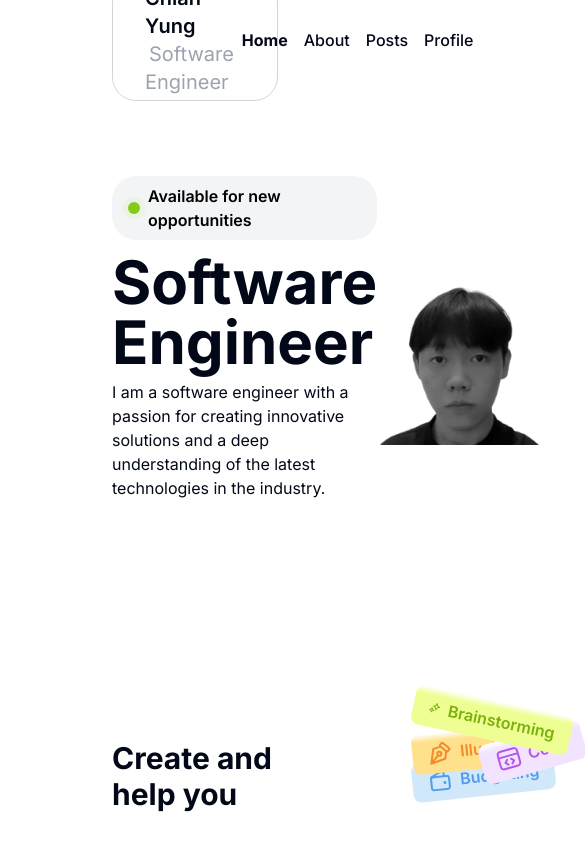
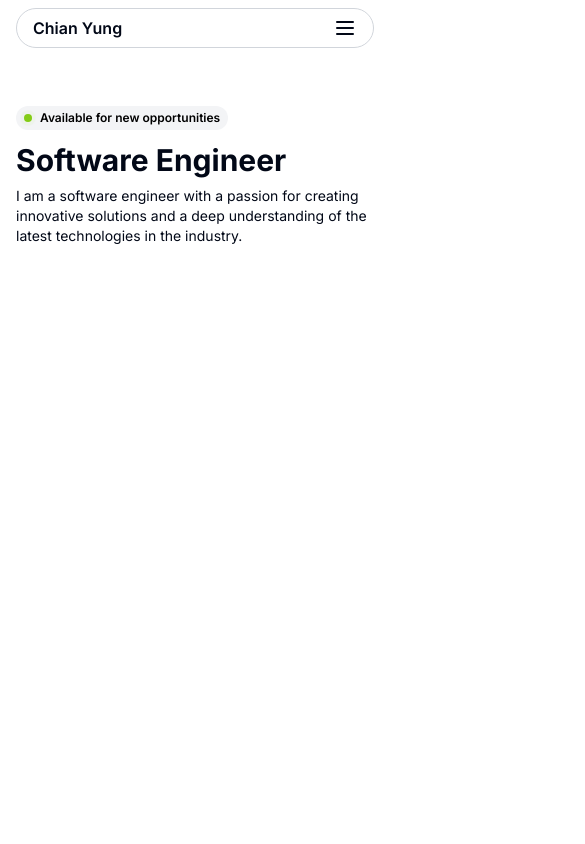
Before and after one commit to chianyungcode/portfolio-chian, a Next.js app: page / in a window 390 px wide. Shown: the top 844 px of the page, 585 px wide, since content can reach past the window. Built offline with nearby package versions, Linux system fonts and the light colour scheme.

Commit message:
feat: create responsive hero and navbar for mobile

```diff
--- a/app/page.tsx
+++ b/app/page.tsx
@@ -9,9 +9,9 @@ const HomePage = () => {
   return (
     <>
       <Hero />
-      <KeySelling />
+      {/* <KeySelling />
       <TechSection />
-      <FooterCTA />
+      <FooterCTA /> */}
     </>
   );
 };
--- a/components/FooterCTA.tsx
+++ b/components/FooterCTA.tsx
@@ -2,6 +2,7 @@ import { BsGithub, BsLinkedin, BsTwitterX } from "react-icons/bs";
 import { FaFacebook } from "react-icons/fa";
 import ButtonGlow from "./small-components/ButtonGlow";
 import Modal from "./Modal";
+import Link from "next/link";
 
 const FooterCTA = () => {
   return (
@@ -35,18 +36,30 @@ const FooterCTA = () => {
           </div>
           <div className="space-y-2">
             <div className="flex gap-x-4">
-              <div className="w-14 h-14 rounded-full border border-gray-200 flex items-center justify-center">
+              <Link
+                href="https://facebook.com"
+                className="w-14 h-14 rounded-full border border-gray-200 flex items-center justify-center"
+              >
                 <FaFacebook size={28} />
-              </div>
-              <div className="w-14 h-14 rounded-full border border-gray-200 flex items-center justify-center">
+              </Link>
+              <Link
+                href="https://github.com/chianyungcode"
+                className="w-14 h-14 rounded-full border border-gray-200 flex items-center justify-center"
+              >
                 <BsGithub size={28} />
-              </div>
-              <div className="w-14 h-14 rounded-full border border-gray-200 flex items-center justify-center">
+              </Link>
+              <Link
+                href="https://twitter.com"
+                className="w-14 h-14 rounded-full border border-gray-200 flex items-center justify-center"
+              >
                 <BsTwitterX size={28} />
-              </div>
-              <div className="w-14 h-14 rounded-full border border-gray-200 flex items-center justify-center">
+              </Link>
+              <Link
+                href="https://linked.in"
+                className="w-14 h-14 rounded-full border border-gray-200 flex items-center justify-center"
+              >
                 <BsLinkedin size={28} />
-              </div>
+              </Link>
             </div>
           </div>
         </div>
--- a/components/Hero.tsx
+++ b/components/Hero.tsx
@@ -3,18 +3,18 @@ import React from "react";
 
 const Hero = () => {
   return (
-    <section className="max-w-[1440px] px-[112px] py-[96px] mx-auto space-y-12 mt-20 flex items-center justify-between">
+    <section className="max-w-[1440px] lg:px-[112px] lg:py-[96px] lg:mx-auto space-y-12 mt-12 lg:mt-20 flex py-[3.5rem] px-4 items-center justify-between">
       <div className="space-y-3">
-        <div className="px-4 py-2 bg-gray-100 text-black font-semibold rounded-3xl inline-flex gap-x-2 items-center">
-          <span className="relative flex h-3 w-3">
+        <div className="lg:px-4 lg:py-2 px-2 py-1 bg-gray-100 text-black font-semibold rounded-3xl inline-flex gap-x-2 items-center">
+          <span className="relative flex w-2 h-2 lg:h-3 lg:w-3">
             <span className="animate-ping absolute inline-flex h-full w-full rounded-full bg-lime-400 opacity-75"></span>
-            <span className="relative inline-flex rounded-full h-3 w-3 bg-lime-500"></span>
+            <span className="relative inline-flex rounded-full w-2 h-2 lg:h-3 lg:w-3 bg-lime-500"></span>
           </span>
-          <p>Available for new opportunities</p>
+          <p className="text-xs lg:text-xl">Available for new opportunities</p>
         </div>
         <div className="space-y-2">
-          <h1 className="text-6xl font-bold">Software Engineer</h1>
-          <p className="max-w-xl">
+          <h1 className="lg:text-6xl text-3xl font-bold">Software Engineer</h1>
+          <p className="max-w-xl text-sm">
             I am a software engineer with a passion for creating innovative
             solutions and a deep understanding of the latest technologies in the
             industry.
@@ -23,7 +23,7 @@ const Hero = () => {
       </div>
       <Image
         src="/assets/images/image-profile-hero.png"
-        className="grayscale hover:grayscale-0 transition-all"
+        className="grayscale hover:grayscale-0 transition-all hidden lg:block"
         alt="Hero Image"
         width={400}
         height={400}
--- a/components/Navbar.tsx
+++ b/components/Navbar.tsx
@@ -3,25 +3,28 @@
 import Link from "next/link";
 import { motion } from "framer-motion";
 import { usePathname } from "next/navigation";
+import { Menu } from "lucide-react";
 
 const Navbar = () => {
   const pathname = usePathname();
 
   return (
-    <header className="h-20 mx-auto max-w-[1440px] px-[112px] flex items-center inset-0 fixed z-40">
+    <header className="lg:h-20 lg:mx-auto lg:max-w-[1440px] lg:px-[112px] flex items-center lg:inset-0 h-[3.5rem] top-0 fixed z-4 px-4 py-2 w-full">
       <motion.div
-        className="w-full backdrop-blur-sm border rounded-3xl border-gray-300 px-8 py-1 flex items-center justify-between"
+        className="w-full backdrop-blur-sm border rounded-3xl border-gray-300 px-4 lg:px-8 lg:py-1 flex items-center justify-between h-full"
         whileHover={{ scale: 1.005, transition: { ease: "easeOut" } }}
         whileTap={{ scale: 1.01, transition: { ease: "easeOut" } }}
       >
-        <h3 className="font-semibold text-xl">
-          Chian Yung{" "}
-          <span className="text-gray-400 font-normal text-md ml-1">
+        <h3 className="font-semibold lg:text-xl text-base">
+          Chian Yung
+          <span className="text-gray-400 font-normal text-md ml-1 hidden lg:block">
             Software Engineer
-          </span>{" "}
+          </span>
         </h3>
 
-        <div className="p-2 flex gap-4 font-medium">
+        <Menu />
+
+        <div className="p-2 lg:flex gap-4 font-medium hidden ">
           <Link href="/" className={pathname === "/" ? "font-bold" : ""}>
             Home
           </Link>
```
